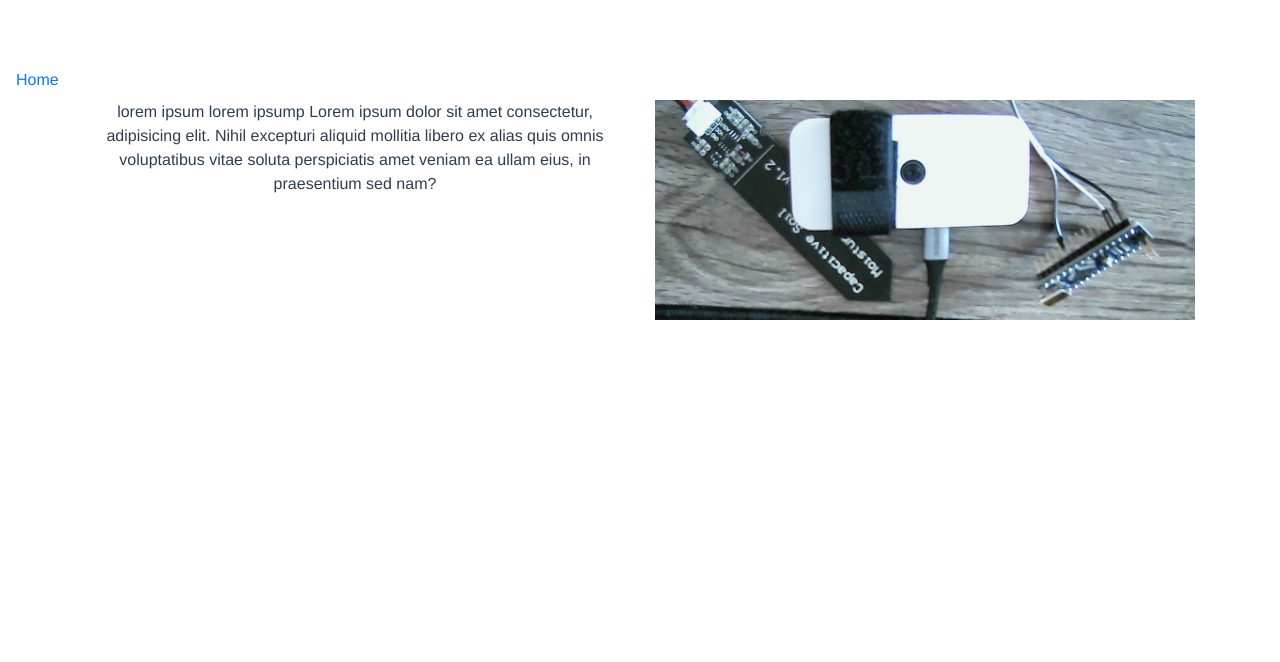
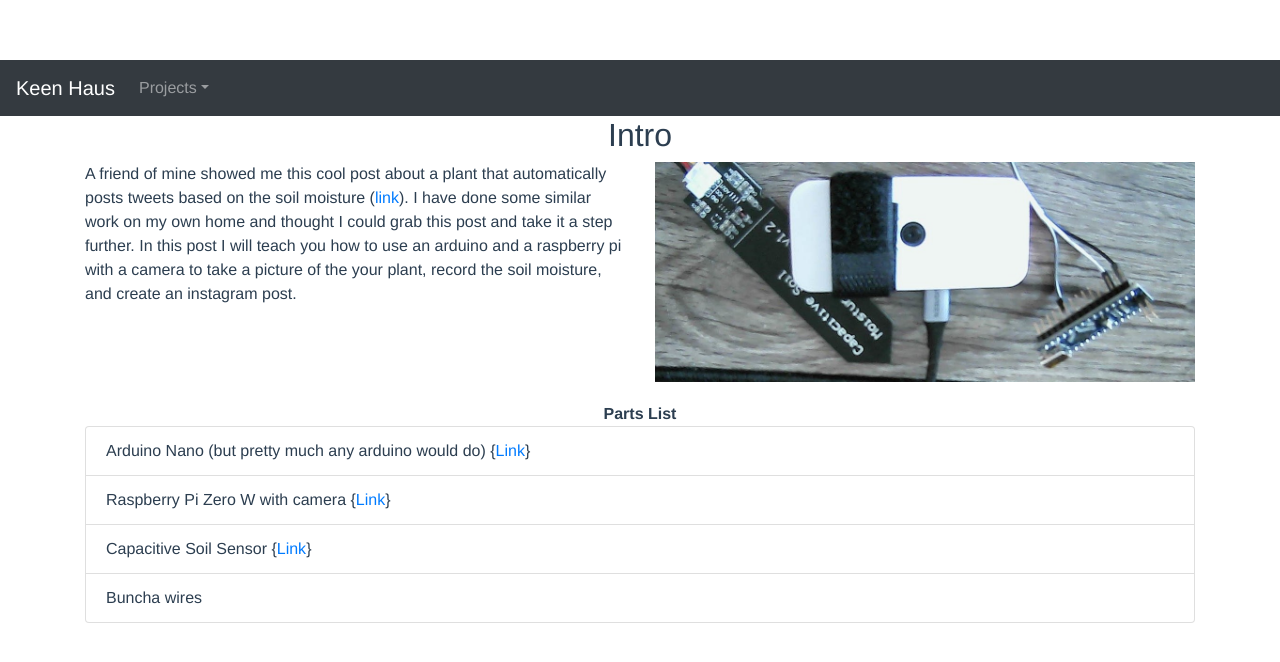
Before and after one commit to KeenHausOrg/KeenHausOrg.github.io, a Vue app in the folder src/keenhausproj/: page / in a window 1280 px wide. Shown: the top 662 px of the page. Built offline with nearby package versions, Linux system fonts and the light colour scheme.

Commit message:
adding new components and putthing actual content

```diff
--- a/src/keenhausproj/src/App.vue
+++ b/src/keenhausproj/src/App.vue
@@ -2,10 +2,31 @@
   <div id="app">
     <StaticHeader>
     </StaticHeader>
+    <h2>Intro</h2>
     <LeftRight
       img_alt = "alt desc"
       img = "compscrop.jpg"
-      msg="lorem ipsum lorem ipsump Lorem ipsum dolor sit amet consectetur, adipisicing elit. Nihil excepturi aliquid mollitia libero ex alias quis omnis voluptatibus vitae soluta perspiciatis amet veniam ea ullam eius, in praesentium sed nam?" />
+      msg="A friend of mine showed me this cool post about a plant that automatically posts tweets based on the soil moisture (<a href='http://sarabee.github.io/2020/05/10/plant-tweets-part-2/'>link</a>). I have done some similar work on my own home and thought I could grab this post and take it a step further. In this post I will teach you how to use an arduino and a raspberry pi with a camera to take a picture of the your plant, record the soil moisture, and create an instagram post." />
+    <spacer/>
+    <parts-list
+      :parts = "['Arduino Nano (but pretty much any arduino would do) {<a href=\'https://www.sparkfun.com/products/15590\'>Link</a>}',
+                 'Raspberry Pi Zero W with camera {<a href=\'https://www.sparkfun.com/products/15470\'>Link</a>}',
+                 'Capacitive Soil Sensor {<a href=\'https://www.amazon.com/Gikfun-Capacitive-Corrosion-Resistant-Detection/dp/B07H3P1NRM/ref=sxts_sxwds-bia-wc-nc-drs1_0\'>Link</a>}',
+                 'Buncha wires']"
+      title="Parts List" />
+
+<!-- parts = ['Arduino Nano (but pretty much any arduino would do) []',
+              'Raspberry Pi Zero W (with camera)',
+              'Capacitive Soil Sensor',
+              'Buncha wires'] -->
+
+    <!-- <div>Parts list:</div>
+    <b-list-group>
+      <b-list-group-item>Arduino Nano (but pretty much any arduino would do) [<a href="https://www.sparkfun.com/products/15590">Link</a>]</b-list-group-item>
+      <b-list-group-item>Raspberry Pi Zero W (with camera)</b-list-group-item>
+      <b-list-group-item>Capacitive Soil Sensor</b-list-group-item>
+      <b-list-group-item>Buncha wires</b-list-group-item>
+    </b-list-group> -->
     <!-- <img src="./assets/compscrop.jpg"> -->
     <!-- <img alt = "Vue logo" src = "./assets/logo.png"> -->
     <!-- <HelloWorld msg="Welcome to Your Vue.js App"/> -->
@@ -17,11 +38,15 @@
 // import HelloWorld from './components/HelloWorld.vue'
 import StaticHeader from './components/StaticHeader.vue'
 import LeftRight from './components/LeftRight.vue'
+import PartsList from './components/PartsList.vue'
+import Spacer from './components/Spacer.vue'
 
 export default {
   name: 'App',
   components: {
-    StaticHeader, LeftRight
+    StaticHeader, LeftRight,
+    PartsList,
+    Spacer
   }
 }
 </script>
--- a/src/keenhausproj/src/components/LeftRight.vue
+++ b/src/keenhausproj/src/components/LeftRight.vue
@@ -1,7 +1,7 @@
 <template>
   <b-container fluid="md">
     <b-row>
-      <b-col cols="6">{{ msg }}</b-col>
+      <b-col cols="6" v-html="msg" class="text-left"></b-col>
       <b-col cols="6"><b-img class="lf-img" :alt="img_alt" v-bind:src="require('@/assets/' + img + '')"></b-img></b-col>
     </b-row>
   </b-container>
--- /dev/null
+++ b/src/keenhausproj/src/components/PartsList.vue
@@ -0,0 +1,33 @@
+<template>
+  <b-container fluid="md">
+    <strong>{{ title }}</strong>
+    <b-list-group>
+      <b-list-group-item class="text-left" v-for="part in parts" :key="part"
+        v-html="part"></b-list-group-item>
+      <!-- <b-list-group-item>Raspberry Pi Zero W (with camera)</b-list-group-item>
+      <b-list-group-item>Capacitive Soil Sensor</b-list-group-item>
+      <b-list-group-item>Buncha wires</b-list-group-item> -->
+    </b-list-group>
+  </b-container>
+</template>
+
+<script>
+  export default {
+    name: 'PartsList',
+    props: {
+      parts: Array,
+      title: String
+    }
+  }
+</script>
+
+<style scoped>
+  .lf-img{
+    height: auto;
+    max-width: -webkit-fill-available;
+  }
+  .v-list-item__content{
+    text-align: left;
+    display: grid;
+  }
+</style>
--- /dev/null
+++ b/src/keenhausproj/src/components/Spacer.vue
@@ -0,0 +1,13 @@
+<template>
+  <b-container fluid="md">
+    <b-row>
+      <b-col cols="6" style="height:20px">&nbsp;</b-col>
+    </b-row>
+  </b-container>
+</template>
+
+<script>
+export default {
+  name: 'Spacer'
+}
+</script>
--- a/src/keenhausproj/src/components/StaticHeader.vue
+++ b/src/keenhausproj/src/components/StaticHeader.vue
@@ -1,8 +1,13 @@
 <template>
   <div>
-    <b-nav>
-      <b-nav-item active>Home</b-nav-item>
-    </b-nav>
+    <b-navbar type="dark" variant="dark">
+      <b-navbar-brand href="#">Keen Haus</b-navbar-brand>
+      <b-navbar-nav>
+        <b-nav-item-dropdown text="Projects" right>
+          <b-dropdown-item href="#">Instagram Plant</b-dropdown-item>
+        </b-nav-item-dropdown>
+      </b-navbar-nav>
+    </b-navbar>
   </div>
 </template>
 
```
